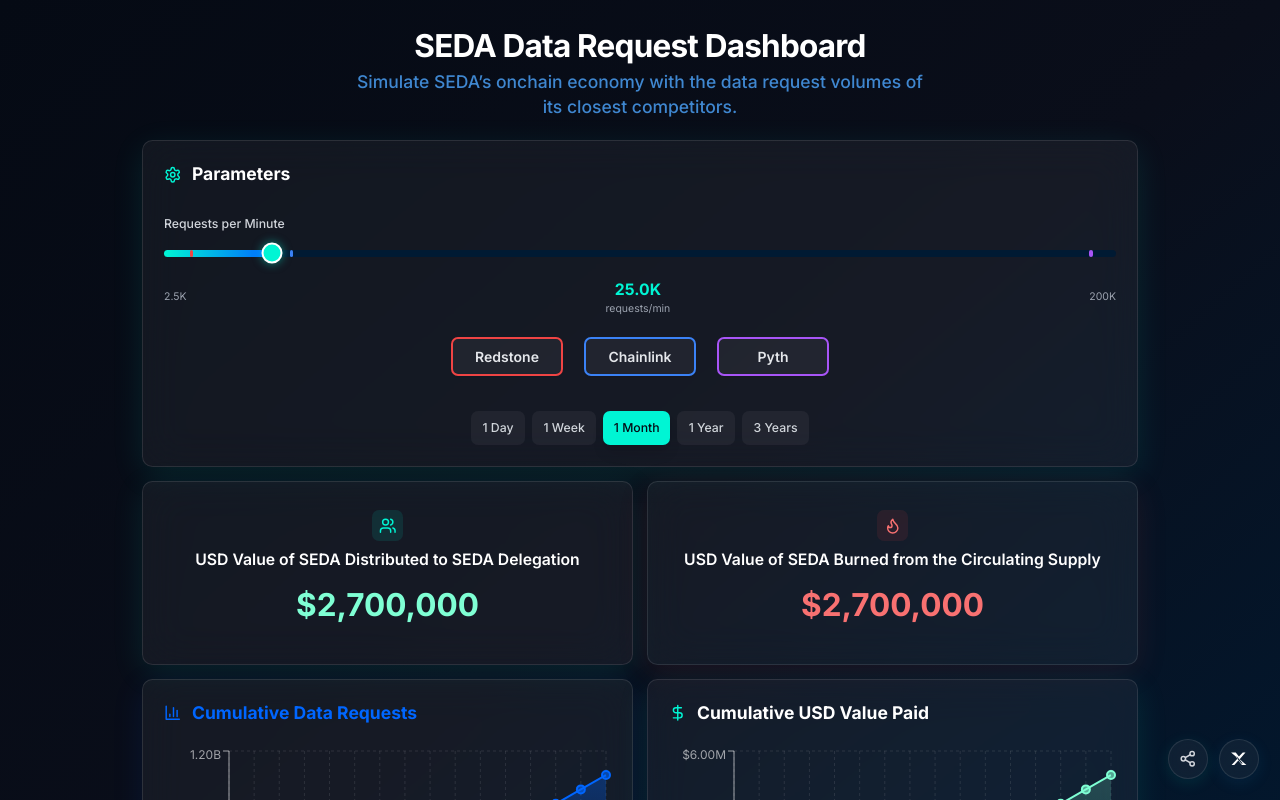
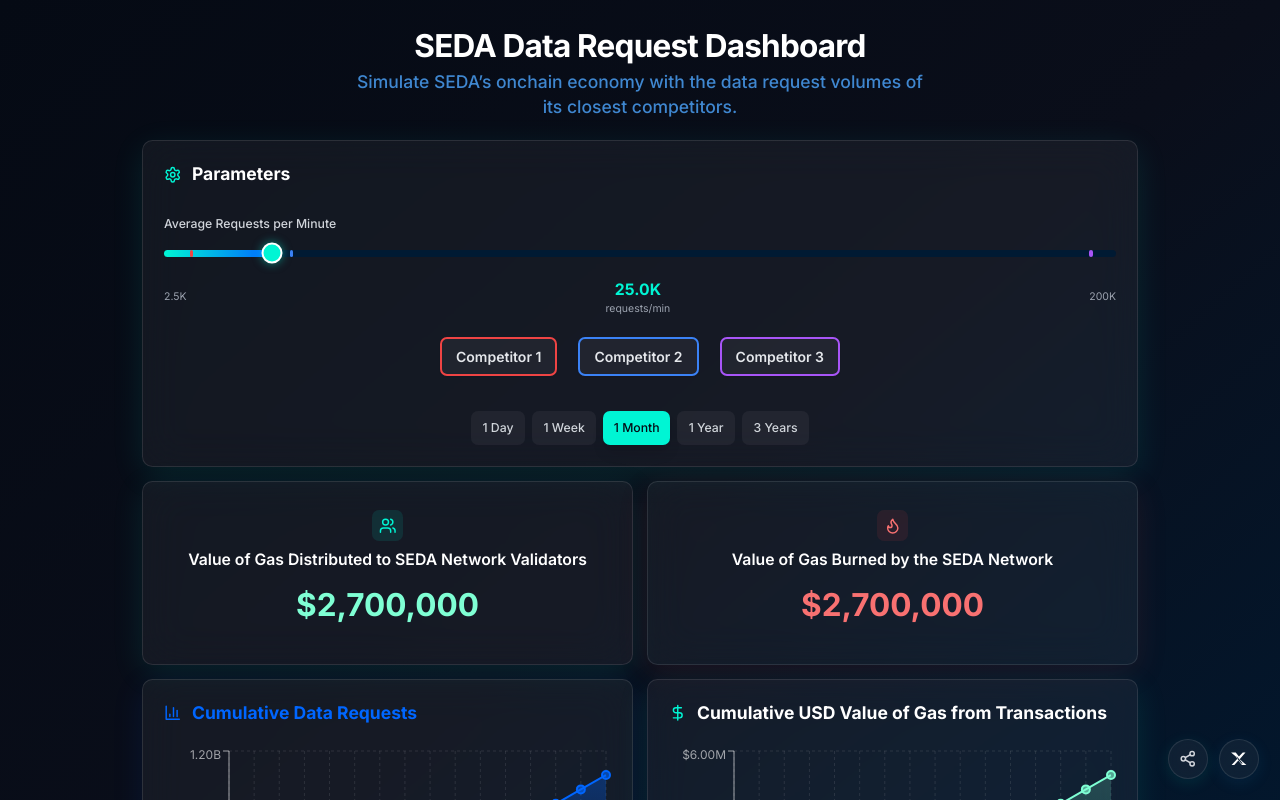
Before and after one commit to benruane/tokendashboard, a Next.js app: page / in a window 1280 px wide. Shown: the top 800 px of the page. Built offline with nearby package versions, Linux system fonts and the light colour scheme.

Commit message:
Update text labels and remove sound effects - change to gas terminology, generic competitor names, and remove audio files

```diff
--- a/app/components/ParametersPanel.tsx
+++ b/app/components/ParametersPanel.tsx
@@ -49,7 +49,7 @@
       {/* Slider and Benchmarks Row */}
       <div className="flex flex-col gap-4 w-full">
         <label className="block text-sm font-medium text-gray-300 mb-1">
-          Requests per Minute
+          Average Requests per Minute
         </label>
         <div className="relative w-full">
           {/* Slider Track */}
@@ -117,19 +117,19 @@
             onClick={() => setRequestsPerMinute(7800)}
             className={`min-w-[8rem] flex items-center justify-center gap-2 px-4 py-2 rounded-lg border-2 border-red-500 font-semibold text-gray-200 shadow-sm transition-colors duration-200 cursor-pointer group focus:outline-none ${requestsPerMinute === 7800 ? 'bg-red-500/20' : 'bg-seda-glass hover:bg-red-500/20 hover:text-red-400'}`}
           >
-            <span>Redstone</span>
+            <span>Competitor 1</span>
           </button>
           <button
             onClick={() => setRequestsPerMinute(28560)}
             className={`min-w-[8rem] flex items-center justify-center gap-2 px-4 py-2 rounded-lg border-2 border-blue-500 font-semibold text-gray-200 shadow-sm transition-colors duration-200 cursor-pointer group focus:outline-none ${requestsPerMinute === 28560 ? 'bg-blue-500/20' : 'bg-seda-glass hover:bg-blue-500/20 hover:text-blue-400'}`}
           >
-            <span>Chainlink</span>
+            <span>Competitor 2</span>
           </button>
           <button
             onClick={() => setRequestsPerMinute(194444)}
             className={`min-w-[8rem] flex items-center justify-center gap-2 px-4 py-2 rounded-lg border-2 border-purple-500 font-semibold text-gray-200 shadow-sm transition-colors duration-200 cursor-pointer group focus:outline-none ${requestsPerMinute === 194444 ? 'bg-purple-500/20' : 'bg-seda-glass hover:bg-purple-500/20 hover:text-purple-400'}`}
           >
-            <span>Pyth</span>
+            <span>Competitor 3</span>
           </button>
         </div>
       </div>
--- a/app/components/SummaryCards.tsx
+++ b/app/components/SummaryCards.tsx
@@ -1,6 +1,6 @@
 'use client'
 
-import { useMemo, useRef } from 'react'
+import { useMemo } from 'react'
 import { Users, Flame } from 'lucide-react'
 
 interface SummaryCardsProps {
@@ -52,48 +52,17 @@
     return `$${value.toLocaleString()}`
   }
 
-  const delegationAudioRef = useRef<HTMLAudioElement>(null)
-  const burnedAudioRef = useRef<HTMLAudioElement>(null)
-
-  const playDelegationSound = () => {
-    if (delegationAudioRef.current) {
-      delegationAudioRef.current.currentTime = 0
-      delegationAudioRef.current.play()
-    }
-  }
-  const stopDelegationSound = () => {
-    if (delegationAudioRef.current) {
-      delegationAudioRef.current.pause()
-      delegationAudioRef.current.currentTime = 0
-    }
-  }
-  const playBurnedSound = () => {
-    if (burnedAudioRef.current) {
-      burnedAudioRef.current.currentTime = 0
-      burnedAudioRef.current.play()
-    }
-  }
-  const stopBurnedSound = () => {
-    if (burnedAudioRef.current) {
-      burnedAudioRef.current.pause()
-      burnedAudioRef.current.currentTime = 0
-    }
-  }
-
   return (
     <div className="grid grid-cols-1 lg:grid-cols-2 gap-4">
       {/* SEDA Delegation Card */}
       <div
         className="glass-panel p-8 group flex flex-col items-center text-center hover:bg-seda-glass-hover hover:border-seda-neon-teal/30 transition-all duration-200"
-        onMouseEnter={playDelegationSound}
-        onMouseLeave={stopDelegationSound}
       >
-        <audio ref={delegationAudioRef} src="/counting.wav" preload="auto" />
         <div className="p-2 bg-seda-neon-teal/10 rounded-lg group-hover:bg-seda-neon-teal/20 transition-all duration-200 mb-2">
           <Users className="w-5 h-5 text-seda-neon-teal" />
         </div>
         <h3 className="text-sm md:text-base lg:text-lg font-semibold text-white mb-4">
-          USD Value of SEDA Distributed to SEDA Delegation
+          Value of Gas Distributed to SEDA Network Validators
         </h3>
         <div className="mb-2">
           <div className="text-3xl md:text-4xl font-bold text-seda-mint mb-2">
@@ -110,19 +79,16 @@
         }}
         onMouseEnter={(e) => {
           e.currentTarget.style.boxShadow = '0 12px 40px 0 rgba(239, 68, 68, 0.2)'
-          playBurnedSound()
         }}
         onMouseLeave={(e) => {
           e.currentTarget.style.boxShadow = '0 8px 32px 0 rgba(239, 68, 68, 0.1)'
-          stopBurnedSound()
         }}
       >
-        <audio ref={burnedAudioRef} src="/burn.wav" preload="auto" />
         <div className="p-2 bg-red-500/10 rounded-lg group-hover:bg-red-500/20 transition-all duration-200 mb-2">
           <Flame className="w-5 h-5 text-red-400" />
         </div>
         <h3 className="text-sm md:text-base lg:text-lg font-semibold text-white mb-4">
-          USD Value of SEDA Burned from the Circulating Supply
+          Value of Gas Burned by the SEDA Network
         </h3>
         <div className="mb-2">
           <div className="text-3xl md:text-4xl font-bold text-red-400 mb-2">
--- a/app/components/ValueChart.tsx
+++ b/app/components/ValueChart.tsx
@@ -116,7 +116,7 @@
       {/* Header */}
       <div className="flex items-center gap-3 mb-6">
         <DollarSign className="w-5 h-5 text-seda-neon-teal" />
-        <h2 className="text-xl font-bold text-white">Cumulative USD Value Paid</h2>
+        <h2 className="text-xl font-bold text-white">Cumulative USD Value of Gas from Transactions</h2>
       </div>
 
       {/* Chart */}
```
Also changed, not shown: 2 other files (tests, documents, lock files or other folders).
